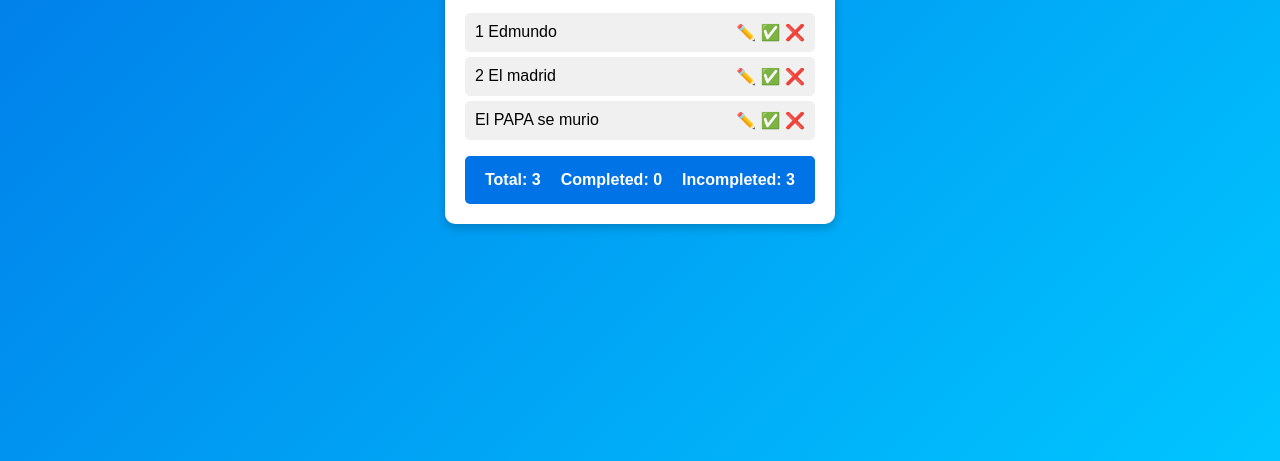
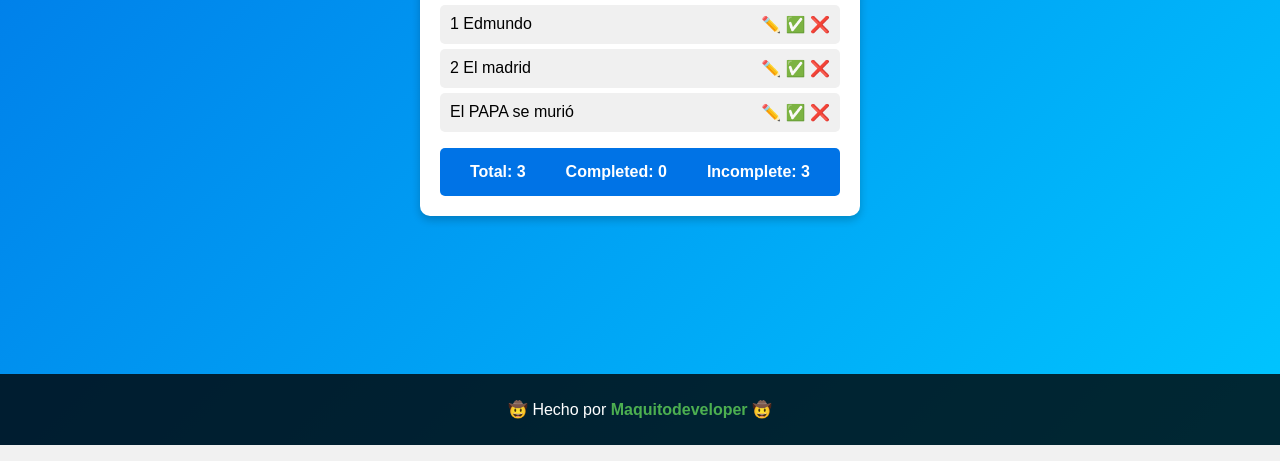
Before and after one commit to Maquitodeveloper/Todo-App, a plain HTML site: page index.html in a window 1280 px wide. Shown: the part 355-816 px from the top of the page. Drawn offline with Linux system fonts and the light colour scheme.

Commit message:
footer added

```diff
--- a/index.html
+++ b/index.html
@@ -5,6 +5,40 @@
     <meta name="viewport" content="width=device-width, initial-scale=1.0">
     <title>TODO APP</title>
     <link rel="stylesheet" href="style.css">
+    <style>
+        body {
+            display: flex;
+            flex-direction: column;
+            min-height: 100vh;
+            margin: 0;
+            justify-content: center;
+            align-items: center;
+            background-color: #f1f1f1;
+        }
+        .todo-container {
+            background: white;
+            padding: 20px;
+            border-radius: 10px;
+            box-shadow: 0px 4px 8px rgba(0, 0, 0, 0.2);
+            text-align: center;
+            max-width: 400px;
+            width: 100%;
+        }
+        footer {
+            text-align: center;
+            background-color: rgba(0, 0, 0, 0.8);
+            color: white;
+            padding: 10px;
+            position: fixed;
+            width: 100%;
+            bottom: 0;
+        }
+        footer a {
+            color: #4CAF50;
+            text-decoration: none;
+            font-weight: bold;
+        }
+    </style>
 </head>
 <body>
     <div class="todo-container">
@@ -14,14 +48,17 @@
         <ul id="taskList">
             <li><span>1 Edmundo</span> ✏️ ✅ ❌</li>
             <li><span>2 El madrid</span> ✏️ ✅ ❌</li>
-            <li><span>El PAPA se murio</span> ✏️ ✅ ❌</li>
-
+            <li><span>El PAPA se murió</span> ✏️ ✅ ❌</li>
         </ul>
         <div class="counters">
             <p>Total: <span id="totalTasks">3</span></p>
             <p>Completed: <span id="completedTasks">0</span></p>
-            <p>Incompleted: <span id="incompleteTasks">3</span></p>
+            <p>Incomplete: <span id="incompleteTasks">3</span></p>
         </div>
     </div>
+
+    <footer>
+        <p>🤠 Hecho por <a href="https://github.com/Maquitodeveloper" target="_blank">Maquitodeveloper</a> 🤠</p>
+    </footer>
 </body>
 </html>
```
